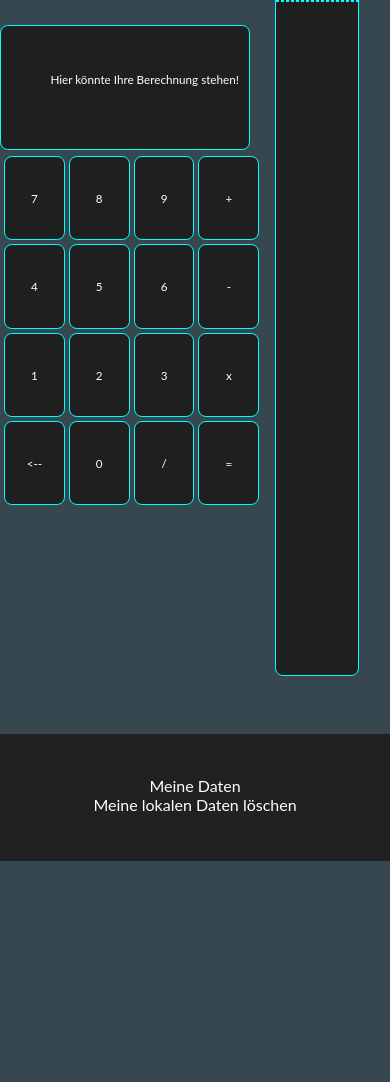
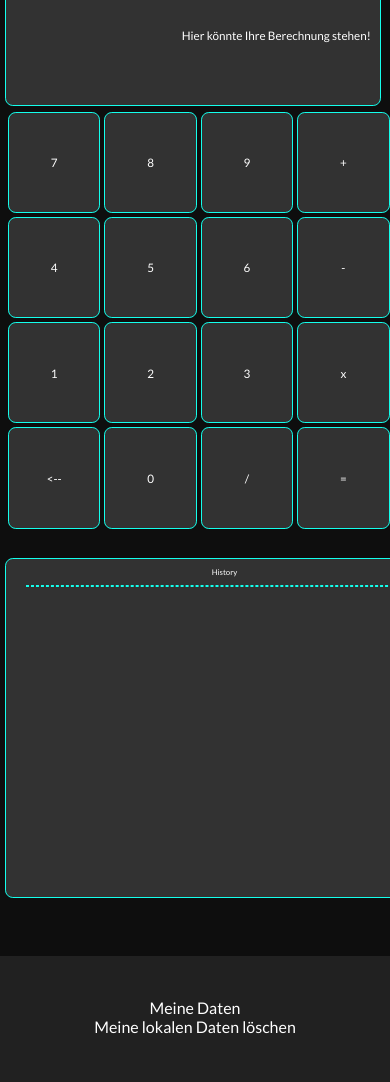
Before and after one commit to Alex-exe-dev/income-and-expenditure-manager, a website: page nodejs/source/html/Rechner.html in a window 390 px wide. Shown: the part 111-1193 px from the top of the page. Before the commit the page ends 972 px from the top, so only its background shows below. Drawn offline with Linux system fonts and the light colour scheme.

Commit message:
Fixed Visual Bug in "Rechner"
Also added imports for the font on every subpage

```diff
--- a/nodejs/source/html/Rechner.html
+++ b/nodejs/source/html/Rechner.html
@@ -12,6 +12,7 @@
         <link rel="stylesheet" type="text/css" href="../styles/lowerEnd.css">
         <script src="../js/JSONManager_DataManager.js"></script>
 
+        <link href='http://fonts.googleapis.com/css?family=Lato&subset=latin,latin-ext' rel='stylesheet' type='text/css'>
 
     </head>
     <body class="rechner hideBar">
@@ -28,7 +29,6 @@
         <div class="flexBox">
             <div class="flexBoxHorizontal">
                 <h1 class="defaultHeadder" id="Headline">Rechner</h1>
-                <hr class="lineHeadding">
                 <div>
                     <form>
                         <table styles='border="1"' class="rechner">
@@ -64,6 +64,12 @@
                         </table>
                     </form>
                 </div>
+                <div>
+                    <ul class="outputHistoryScaled" id="outputHistoryScaled">
+                        <p class="outputHeadline">History</p>
+                        <hr class="lineOutputScaled">
+                    </ul>
+                </div>
             </div>
 
             <div>
@@ -72,6 +78,7 @@
                     <hr class="lineOutput">
                 </ul>
             </div>
+
         </div>
         <div class="lowerEnd">
             <a href="./nodejs/source/html/MeineDaten.html" class="leButton">Meine Daten</a>
--- a/nodejs/source/js/rechner.js
+++ b/nodejs/source/js/rechner.js
@@ -40,11 +40,20 @@ function calculate() {
     var anzeigeString = document.getElementById("rechnerOutputBox").innerHTML;
     var ergebniss = eval(anzeigeString);
     document.getElementById("rechnerOutputBox").innerHTML = (anzeigeString + " = " + ergebniss);
+
+    //Add Result to History
     if ((anzeigeString.length) <= 25) {
-        document.getElementById("outputHistory").innerHTML += (anzeigeString + " = " + ergebniss + "<br>");
+        var Output = document.getElementById("outputHistory");
+        //Check if Output1 is hidden
+        Output.innerHTML += (anzeigeString + " = " + ergebniss + "<br>");
+        document.getElementById("outputHistoryScaled").innerHTML += (anzeigeString + " = " + ergebniss + "<br>");
+
     } else {
-        document.getElementById("outputHistory").innerHTML += (ergebniss + "<br>");
+        var Output = document.getElementById("outputHistory");
+        Output.innerHTML += (ergebniss + "<br>");
+        document.getElementById("outputHistoryScaled").innerHTML += (ergebniss + "<br>");
     }
     if (ergebniss == null) return;
+
     addData(new Date().toLocaleString(), null, ergebniss ,true);
 }
--- a/nodejs/source/styles/index.css
+++ /dev/null
@@ -1,3 +0,0 @@
-body.index {
-    margin: 0;
-}
--- a/nodejs/source/styles/navigator.css
+++ b/nodejs/source/styles/navigator.css
@@ -5,6 +5,8 @@
     height: 7vh;
     margin: 0px, 0px, 0px, 0px;
     text-align: right;
+    position: fixed;
+    margin-top: -5dvh;
 }
 
 .navigatorBtn {
--- a/nodejs/source/styles/rechner.css
+++ b/nodejs/source/styles/rechner.css
@@ -1,10 +1,10 @@
 @keyframes btnAnimation{
-    from {background-color: rgb(31, 31, 31);}
-    to {background-color: cyan;}
+    from {background-color: #323232}
+    to {background-color: #14FFEC;}
 }
 
 body.rechner {
-    background-color: #37474F;
+    background-color: #0e0e0e;
     color: white;
     height: 100%;
     margin-top: 0vh;
@@ -13,22 +13,23 @@ body.rechner {
 
 
 table.rechner {
+    padding-left: 1dvw;
     border: 0.2vw solid transparent;
 }
 
 .rechnerBtn {
-    border-color: cyan;
+    border-color: #14FFEC;
     border-radius: 2vw;
-    border: 0.2vw solid cyan;
-    width: 15.6vw;
-    height: 10vh;
-    background-color: rgb(31, 31, 31);
+    border: 0.2vw solid #14FFEC;
+    width: 17dvw;
+    height: 12dvh;
+    background-color: #323232;
     margin: 0;
     padding: 0;
 }
 
 .rechnerBtn:hover {
-    border-color: rgb(0, 92, 92);
+    border-color: #0D7377;
     animation-name: btnAnimation;
     animation-duration: 0.2s;
     animation-fill-mode: forwards;
@@ -36,29 +37,32 @@ table.rechner {
 
 
 .rechnerOutput {
-    background-color: rgb(31, 31, 31);
+    background-color: #323232;
     text-align: right;
+
+    margin-left: 1.2dvw;
     padding-top: 0.6vh;
     padding-right: 2.5vw;
 
-    border: 0.2vw solid cyan;
+    border: 0.2vw solid #14FFEC;
     border-radius: 2vw;
 
-    width: 61vw;
-    height: 14vh;
+    width: 65.7dvw;
+    height: 14dvh;
 }
 
 .outputHistory {
+
     color: white;
-    background-color: rgb(31, 31, 31);
+    background-color: #323232;
     text-align: center;
     list-style-type: none;
 
     padding-left: 0vw;
-    margin-top: 3vh;
+    margin-top: 6dvh;
     margin-left: 3vw;
-    width: 21vw;
-    border: 0.2vw solid cyan;
+    width: 25dvw;
+    border: 0.2vw solid #14FFEC;
     border-radius: 2vw;
     height: 83vh;
 
@@ -67,18 +71,42 @@ table.rechner {
     overflow-y: visible;
 }
 
-.lineHeadding {
-    width: 40vw;
-    margin-top: -6vh;
-    margin-bottom: 9vh;
+.outputHistoryScaled {
+    display: none;
+    color: white;
+    background-color: #323232;
+    text-align: center;
+    list-style-type: none;
+
+    margin-left: 1.2dvw;
+    margin-top: 3dvh;
+
+    width: 91.7dvw;
+    border: 0.2vw solid #14FFEC;
+    border-radius: 2vw;
+    height: 40dvh;
+
+
+    overflow: hidden;
+    overflow-y: visible;
 }
 
 .lineOutput {
     border: 0.2vw dashed;
-    border-color: cyan;
-    width: 20.8vw;
+    border-color: #14FFEC;
+    width: 24.8vw;
     margin-top: 1.8vw;
 }
+
+.lineOutputScaled {
+    border: 0.2vw dashed;
+    border-color: #14FFEC;
+    width: 100dvw;
+    margin-top: 1.8vw;
+    margin-left: -5dvw;
+
+}
+
 .outputHeadline {
     font-size: 2vw;
 
@@ -86,4 +114,22 @@ table.rechner {
 
 .rechnerOutputText {
     padding-top: 3.5vh;
+
 }
+
+
+/*Scale the font depending on the screen size*/
+@media only screen and (max-width: 800px) {
+    .outputHistory {
+        display: none;
+    }
+    .outputHistoryScaled {
+        display: block;
+    }
+    .rechnerBtn {
+        width: 23.7dvw;
+    }
+    .rechnerOutput {
+        width: 93.6dvw;
+    }
+}
--- a/nodejs/source/styles/style.css
+++ b/nodejs/source/styles/style.css
@@ -41,6 +41,7 @@ body {
   background-color: #0e0e0e;
   font-family: Lato;
   width: 100dvw;
+  padding-top: 5dvh;
 }
 
 .button {
```
Also changed, not shown: nodejs/source/html/DatenLoeschen.html (+2 -0 lines), nodejs/source/html/Graph.html (+2 -0 lines), nodejs/source/html/MeineDaten.html (+2 -0 lines), nodejs/source/html/Tabelle.html (+6 -4 lines), nodejs/source/html/Uebersicht.html (+3 -1 lines), nodejs/source/html/index.html (+0 -1 lines).
